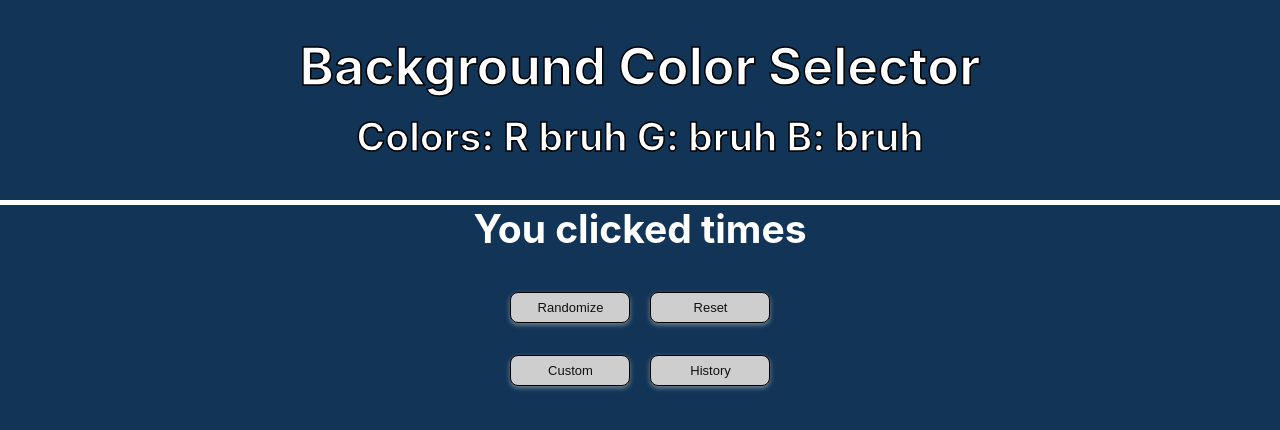
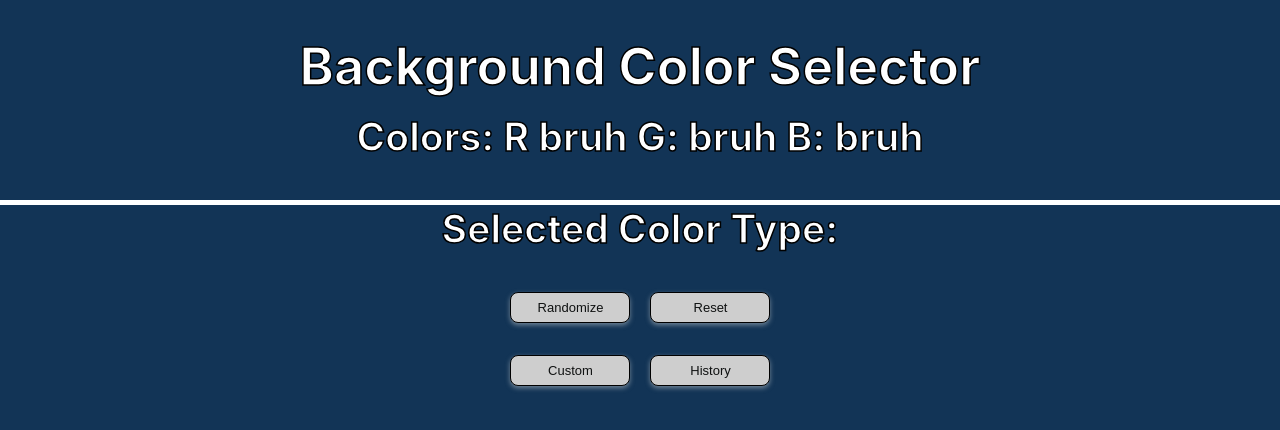
Before and after one commit to elliottingey/colors, a React (Create React App) app: page / in a window 1280 px wide. Shown: the top 430 px of the page. Built offline with nearby package versions, Linux system fonts and the light colour scheme.

Commit message:
buttons and dropdowns all not breaking site

```diff
--- a/src/App.css
+++ b/src/App.css
@@ -142,4 +142,9 @@
 .h2title2 {
   margin-top: 5px;
   margin-bottom: 40px;
+
+  color: white;
+  -webkit-text-fill-color: white;
+  -webkit-text-stroke-width: 1.5px;
+  -webkit-text-stroke-color: black;
 }
--- a/src/App.tsx
+++ b/src/App.tsx
@@ -61,21 +61,21 @@ function ColorValSelection() {
 
   if(colorVal === 'Hex'){
     console.log('1 bruh');
-    headerSet(1);
+
   }
   else if(colorVal === 'RGB'){
     console.log('2 bruh');
-    headerSet(2);
+
   }
   else if(colorVal === 'Color Wheel'){
     console.log('3 bruh');
-    headerSet(1);
+
   }
 
 
   return (
 <div>
-  <h2 className="h2title2">You clicked {colorVal} times</h2>
+  <h2 className="h2title2">Selected Color Type: {colorVal}</h2>
   <div>
     <button className="button-action" onClick={insertRandomColor}>Randomize</button>
     <button className="button-action" onClick={resetColor}>Reset</button>
@@ -84,11 +84,9 @@ function ColorValSelection() {
     <div className="dropdown">
       <button className="dropbtn">Custom</button>
       <div className="dropdown-content" style={{right:10}}>
-        <div>
-        <button onClick={() => setColorVal('Hex')}>Hex</button>
-        <button onClick={() => setColorVal('RGB')}>RGB</button>
-        <button onClick={() => setColorVal('Color Wheel')}>Color Wheel</button>
-        </div>
+        <div><button className="custom-drop-btn" onClick={() => setColorVal('Hex')}>Hex</button></div>
+        <div><button className="custom-drop-btn" onClick={() => setColorVal('RGB')}>RGB</button></div>
+        <div><button className="custom-drop-btn" onClick={() => setColorVal('Color Wheel')}>Color Wheel</button></div>
       </div>
     </div>
       <div className="dropdown">
@@ -105,6 +103,7 @@ function ColorValSelection() {
 </div>
   );
 }
+
 
 
 
```
